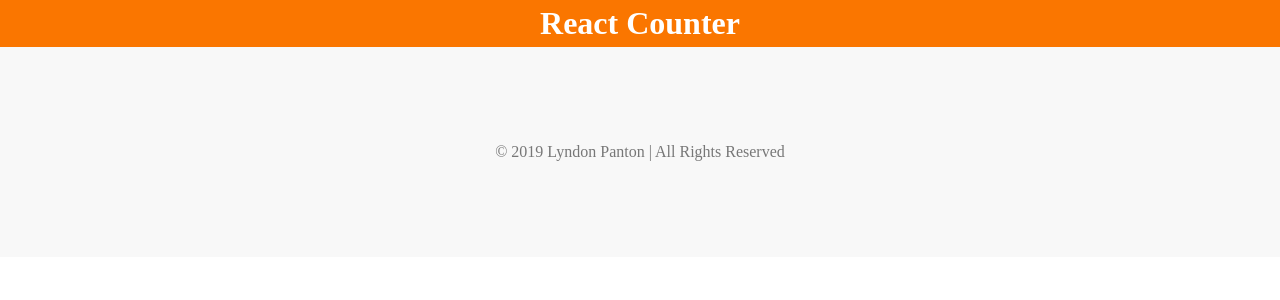
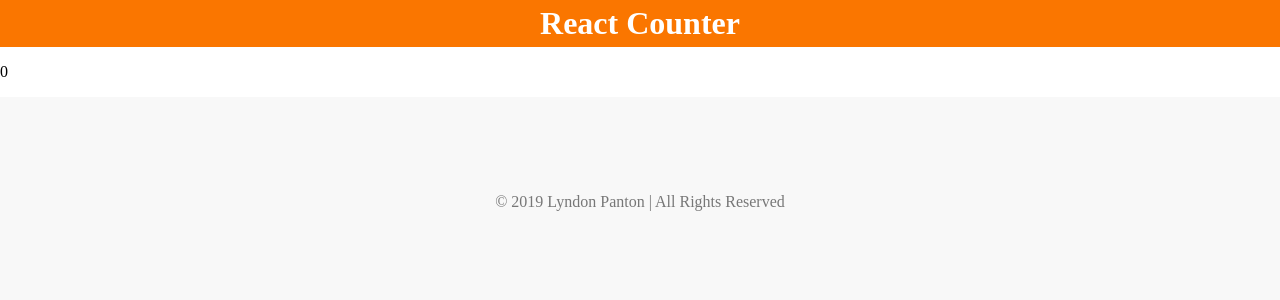
Before and after one commit to lyndonpanton/react-counter, a React (Create React App) app: page / in a window 1280 px wide. Shown: the top 300 px of the page. Built offline with nearby package versions, Linux system fonts and the light colour scheme.

Commit message:
imported, rendered main component

```diff
--- a/src/components/App.js
+++ b/src/components/App.js
@@ -1,5 +1,6 @@
 import React from "react";
 import Header from "./Header";
+import Main from "./Main";
 import Footer from "./Footer";
 
 import "../assets/styles/main.css";
@@ -21,6 +22,7 @@ class App extends React.Component {
 		return (
 			<div className="app">
 				<Header name={name} />
+				<Main />
 				<Footer author={author} copyright={copyright} year={year} />
 			</div>
 		);
```
